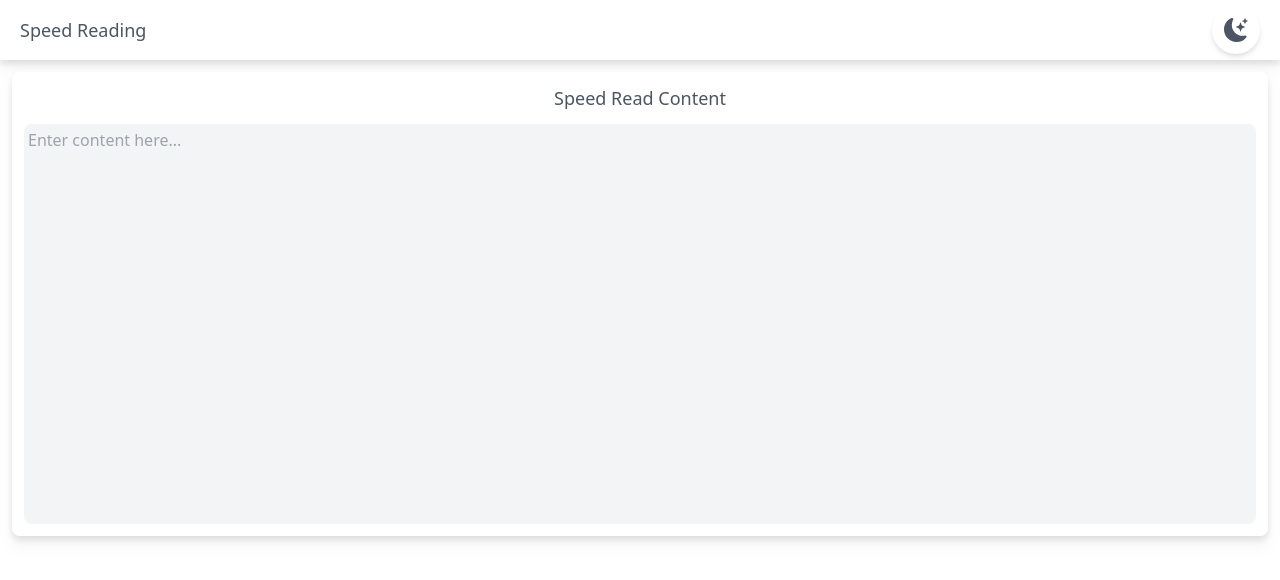
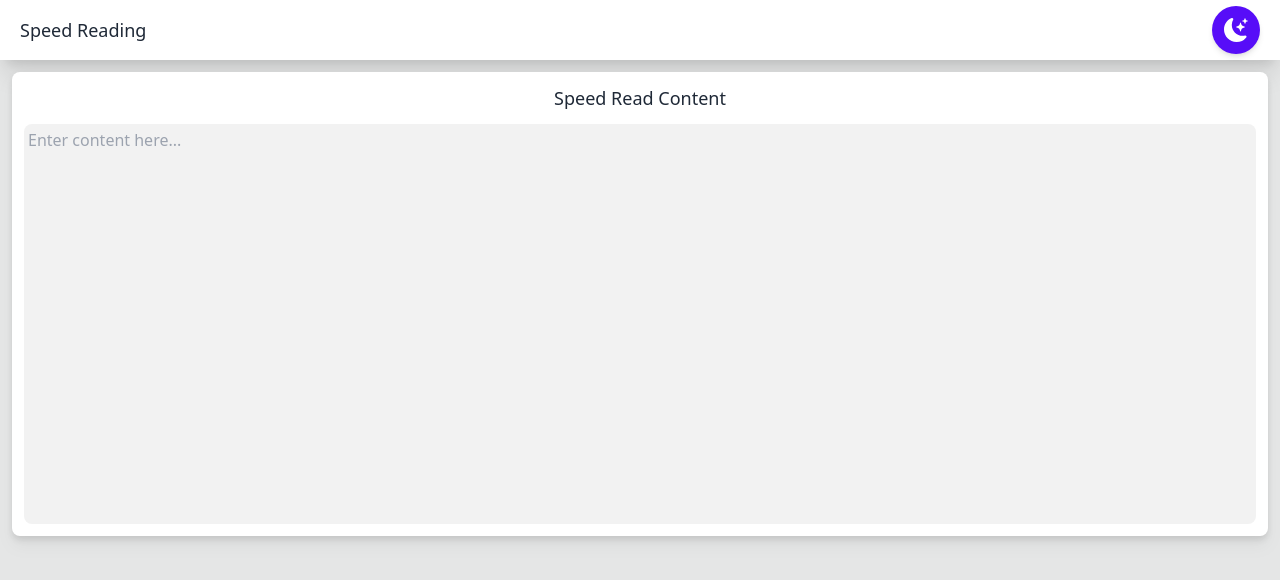
Before and after one commit to chasejohnson626/speed-reader, a React (Create React App) app: page / in a window 1280 px wide. Shown: the top 580 px of the page. Built offline with nearby package versions, Linux system fonts and the light colour scheme.

Commit message:
using daisy ui

```diff
--- a/package.json
+++ b/package.json
@@ -6,6 +6,7 @@
     "@testing-library/jest-dom": "^5.16.5",
     "@testing-library/react": "^13.4.0",
     "@testing-library/user-event": "^13.5.0",
+    "daisyui": "^2.46.0",
     "react": "^18.2.0",
     "react-dom": "^18.2.0",
     "react-icons": "^4.7.1",
--- a/public/index.html
+++ b/public/index.html
@@ -1,5 +1,5 @@
 <!DOCTYPE html>
-<html class='notdark' lang="en">
+<html lang="en">
   <head>
     <meta charset="utf-8" />
     <link rel="icon" href="%PUBLIC_URL%/favicon.ico" />
@@ -26,7 +26,7 @@
     -->
     <title>React App</title>
   </head>
-  <body>
+  <body style="background-color: hsl(var(--b3)); min-height: 100vh;">
     <noscript>You need to enable JavaScript to run this app.</noscript>
     <div id="root"></div>
     <!--
--- a/src/App.js
+++ b/src/App.js
@@ -1,36 +1,25 @@
 import React from 'react'
 import SpeedReader from './Components/SpeedReader.js'
-import colors from 'tailwindcss/colors'
 
 class App extends React.Component {
   constructor (props) {
     super(props)
 
-    this.state = {
-        darkModeClass: 'App'
-    }
-
+    this.darkMode = false
+    this.toggleDarkMode(this.darkMode)
     this.toggleDarkMode = this.toggleDarkMode.bind(this)
   }
 
   toggleDarkMode(darkMode) {
-    let darkModeClassStr = 'App'
-    if (darkMode) {
-      darkModeClassStr = 'App dark'
-      document.body.style = `background: ${colors.gray[900]}`
-    } else {
-      document.body.style = `background: ${colors.gray[100]}`
-    }
-    this.setState({
-      darkModeClass: darkModeClassStr
-    })
+    let theme = darkMode ? 'dark' : 'light'
+    document.querySelector('html').setAttribute('data-theme', theme);
   }
 
   render() {
     return (
-      <div className={this.state.darkModeClass}>
+      <div className='App'>
         <header className="App-header">
-          <SpeedReader toggleDarkMode={this.toggleDarkMode}/>
+          <SpeedReader darkMode={this.darkMode} toggleDarkMode={this.toggleDarkMode}/>
         </header>
       </div>
     );
--- a/src/Components/Header.js
+++ b/src/Components/Header.js
@@ -7,16 +7,18 @@ const Header = ({ toggleDarkMode }) => {
             flex
             items-center
             justify-between
-            bg-white
-            dark:bg-gray-700
-            drop-shadow-lg
+            bg-base-100
+            shadow-xl
             text-lg
             font-medium
-            text-gray-600
+            text-base-content
             dark:text-white
             px-5'>
             <h1>Speed Reading</h1>
-            <button onClick={toggleDarkMode} className=' bg-inherit shadow-md dark:shadow-gray-800 rounded-3xl hover:bg-black hover:bg-opacity-10'>
+            <button onClick={toggleDarkMode} className='bg-primary
+                text-primary-content
+                shadow-md rounded-3xl
+                hover:bg-primary-focus'>
                 <BsMoonStarsFill className='m-3 w-6 h-6'/>
             </button>
         </div>
--- a/src/Components/Input.js
+++ b/src/Components/Input.js
@@ -6,22 +6,21 @@ class Input extends React.Component {
             <div className='flex
                 gap-3
                 items-center
-                bg-white
+                bg-base-100
                 drop-shadow-lg
                 flex-col
                 p-3
-                dark:bg-gray-700
-                rounded-lg
-                dark:text-white'>
-                <h2 className='text-lg font-medium text-gray-600 dark:text-white'>Speed Read Content</h2>
+                rounded-lg'>
+                <h2 className='text-lg font-medium text-base-content'>Speed Read Content</h2>
                 <textarea className='dark:bg-gray-800
-                    bg-gray-100
+                    bg-base-200
                     w-full
                     resize-none min-h-[400px]
                     rounded-lg p-1
                     focus:outline-primary
                     focus:outline-offset-0
-                    focus:outline-none'
+                    focus:outline-none
+                    focus:outline-4'
                     placeholder='Enter content here...'/>
             </div>
         );
--- a/src/Components/SpeedReader.js
+++ b/src/Components/SpeedReader.js
@@ -7,7 +7,7 @@ class SpeedReader extends React.Component {
         super(props)
 
         this.inputText = ''
-        this.darkMode = false;
+        this.darkMode = props.darkMode;
         this.setInput = this.setInput.bind(this)
         this.toggleDarkMode = this.toggleDarkMode.bind(this)
     }
--- a/tailwind.config.js
+++ b/tailwind.config.js
@@ -6,10 +6,10 @@ module.exports = {
   darkMode: 'class',
   theme: {
     extend: {
-      colors: {
-        'primary': '#35a1db',
-      },
     },
   },
-  plugins: [],
+  plugins: [require("daisyui")],
+  daisyui: {
+    themes: ['light', 'dark'],
+  },
 }
```
Also changed, not shown: 1 other file (tests, documents, lock files or other folders).
